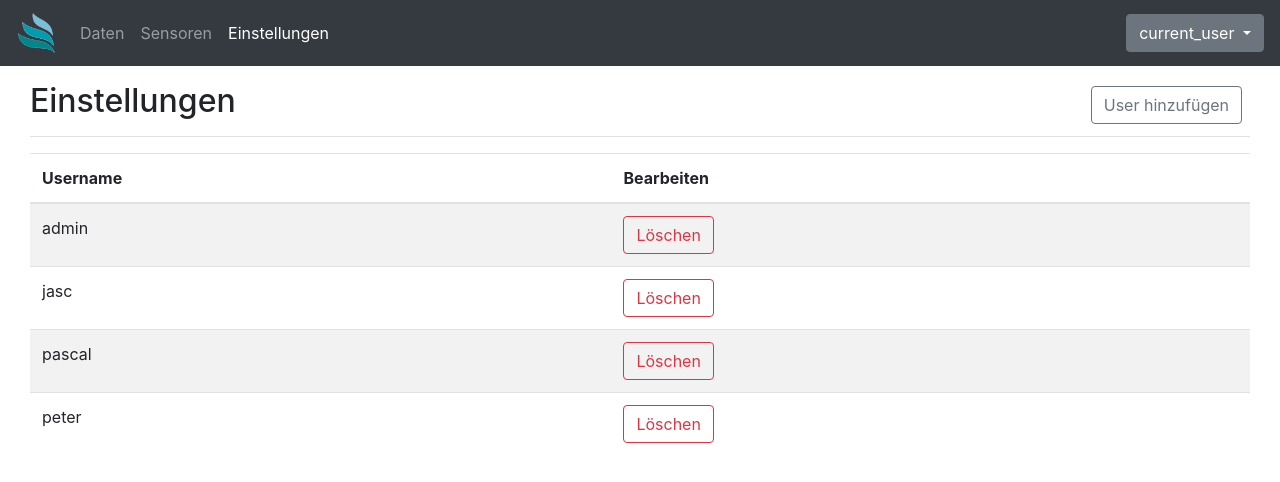
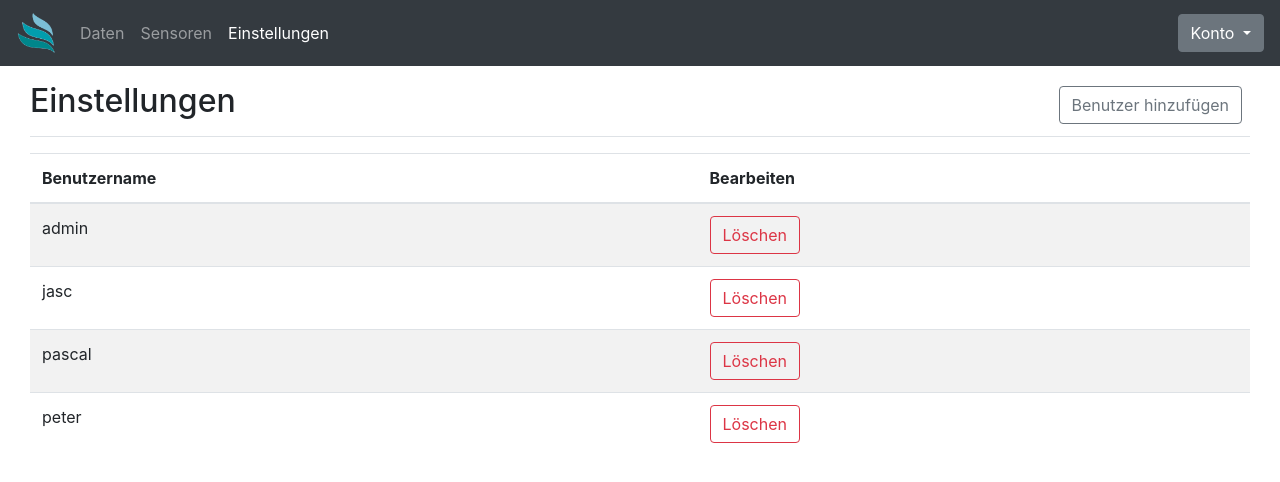
Before and after one commit to Kinaj1995/AirSolutions, a Flask app: page /admin in a window 1280 px wide. Shown: the top 482 px of the page. Run offline with Flask 2, Linux system fonts and the light colour scheme; a user stored in the database is signed in; data comes from the database, SQL or seed files in the repository.

Commit message:
Texts_ChangedToGerman

```diff
--- a/Server/app.py
+++ b/Server/app.py
@@ -474,4 +474,4 @@ def page_not_found(e):
 
 # --Starts the Server
 if(__name__ == "__main__"):
-    app.run(debug=True)  # Server startparameter
+   app.run(debug=True)  # Server startparameter
--- a/Server/templates/admin.html
+++ b/Server/templates/admin.html
@@ -25,7 +25,7 @@
                     <button type="button" class="btn btn btn-outline-secondary" data-toggle="modal"
                         data-target="#addUser">
                         <span data-feather="plus-circle"></span>
-                        User hinzufügen
+                        Benutzer hinzufügen
                     </button>
                 </div>
 
@@ -37,7 +37,7 @@
             <table class="table table-striped table">
                 <thead>
                     <tr>
-                        <th>Username</th>
+                        <th>Benutzername</th>
                         <th>Bearbeiten</th>
 
                     </tr>
@@ -67,7 +67,7 @@
     <div class="modal-dialog" role="document">
         <div class="modal-content">
             <div class="modal-header">
-                <h5 class="modal-title" id="exampleModalLabel">User hinzufügen</h5>
+                <h5 class="modal-title" id="exampleModalLabel">Benutzer hinzufügen</h5>
                 <button type="button" class="close" data-dismiss="modal" aria-label="Close">
                     <span aria-hidden="true">&times;</span>
                 </button>
@@ -98,7 +98,7 @@
             <div class="modal-footer">
 
                 <button type="button" class="btn btn-secondary" data-dismiss="modal">Abbrechen</button>
-                <input type="submit" class="btn btn-info" value="User hinzufügen"></input>
+                <input type="submit" class="btn btn-info" value="Benutzer hinzufügen"></input>
             </div>
             </form>
         </div>
--- a/Server/templates/base.html
+++ b/Server/templates/base.html
@@ -54,7 +54,7 @@
                 <button class="btn btn-secondary dropdown-toggle" type="button" id="dropdownMenuButton"
                     data-toggle="dropdown" aria-haspopup="true" aria-expanded="false">
                     <span data-feather="user"></span>
-                    current_user
+                    Konto
                 </button>
                 <div class="dropdown-menu" aria-labelledby="dropdownMenuButton">
                     <a class="dropdown-item" href="/logout">Logout</a>
@@ -168,6 +168,8 @@
         crossorigin="anonymous"></script>
 
 
+
+
     {% block afterscript %} {% endblock %}
 
 
--- a/Server/templates/sensors.html
+++ b/Server/templates/sensors.html
@@ -13,6 +13,8 @@
 {% if error %}
 <div class="alert alert-danger" role="alert">{{ error }}</div>
 {% endif %}
+
+
 
 <div class="container-fluid">
 
```
